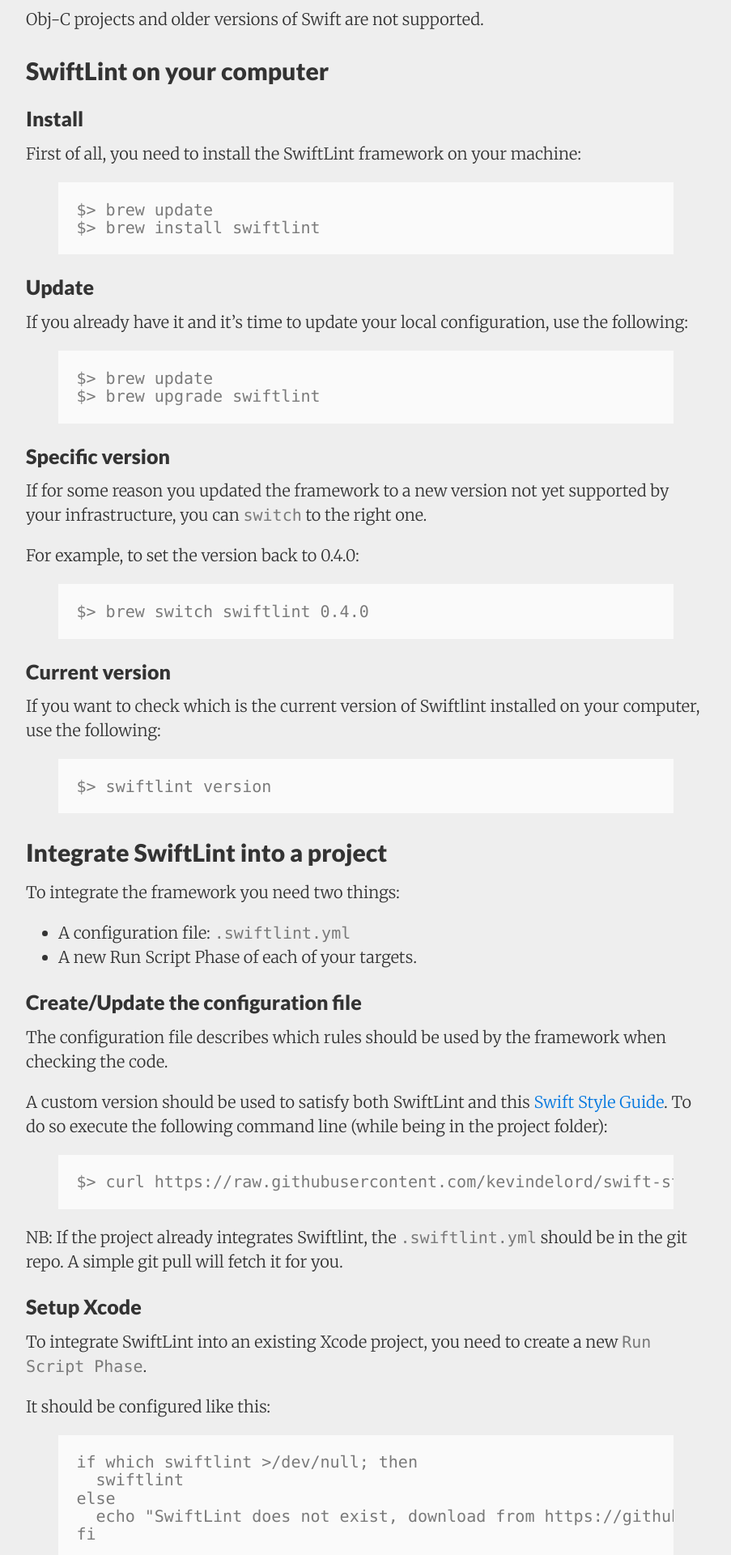
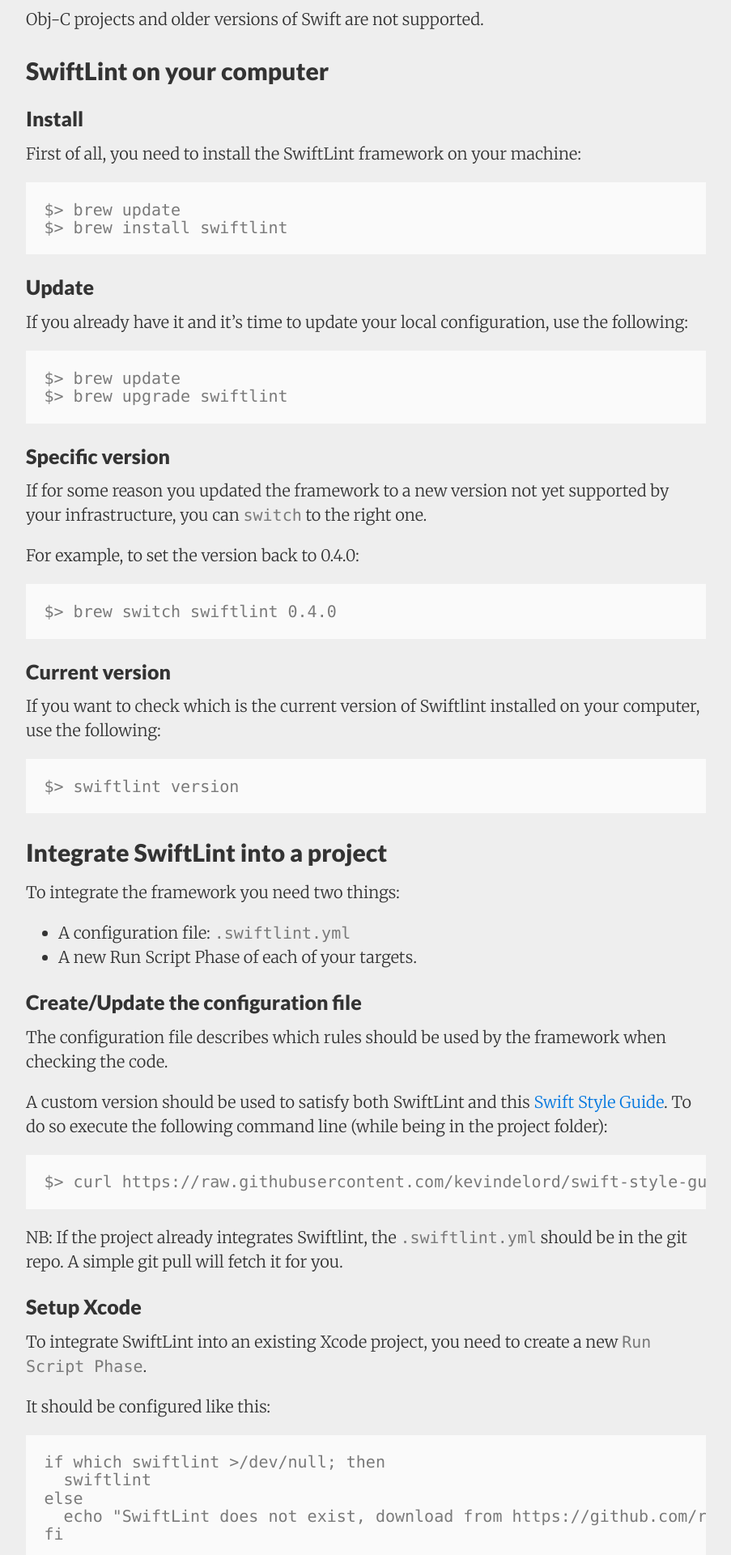
Before and after one commit to kevindelord/kevindelord.github.io, a Jekyll site: the page built from _posts/2016-04-06-integrate-swiftlint.md, in a window 1280 px wide. Shown: the part 696-2616 px from the top of the page at 81% size, without its empty margins (188-1091 px from the left). Built offline with Jekyll 4.4.1, drawn with Linux system fonts in a browser that asks for light colours; nearby versions of some CDN libraries.

```diff
--- a/_sass/basscss/_syntax-highlighting.scss
+++ b/_sass/basscss/_syntax-highlighting.scss
@@ -1,5 +1,7 @@
 .highlight {
   -webkit-text-size-adjust: none;
+  margin-left: 0px;
+  margin-right: 0px;
 }
 
 .highlight .c,
```
